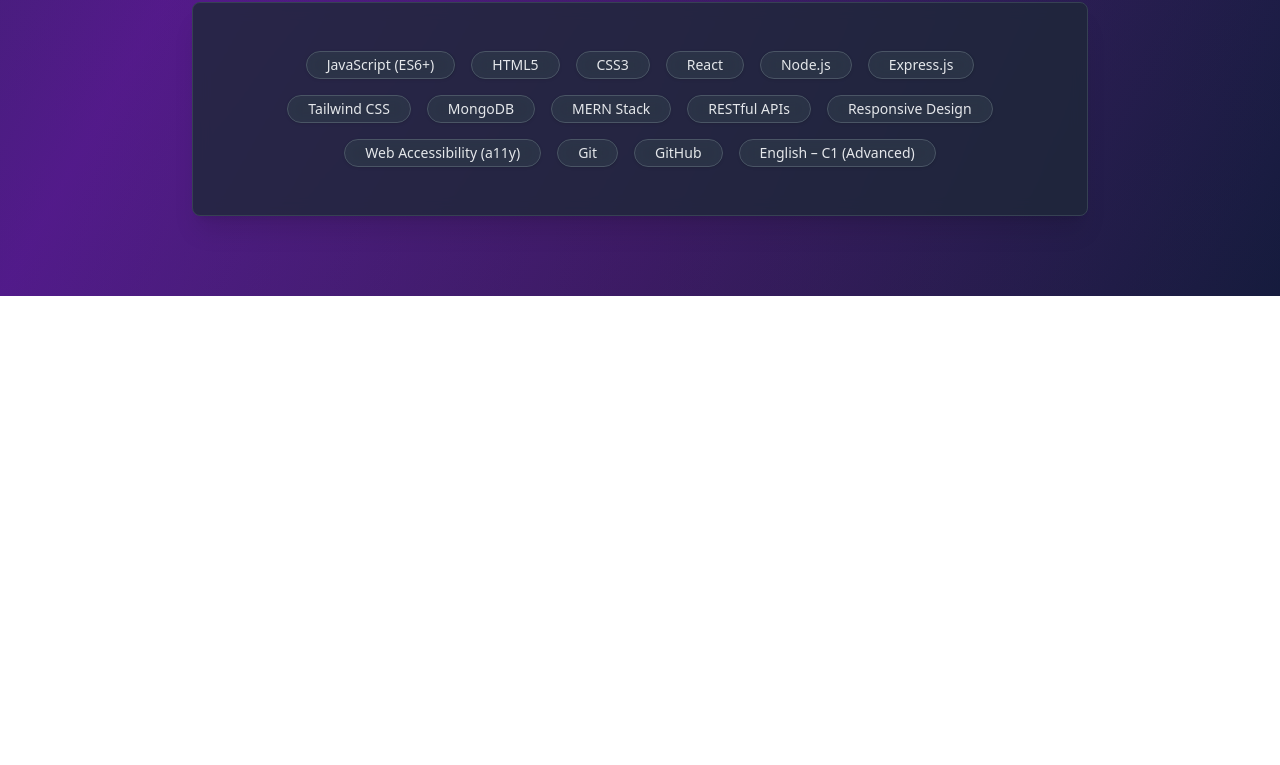
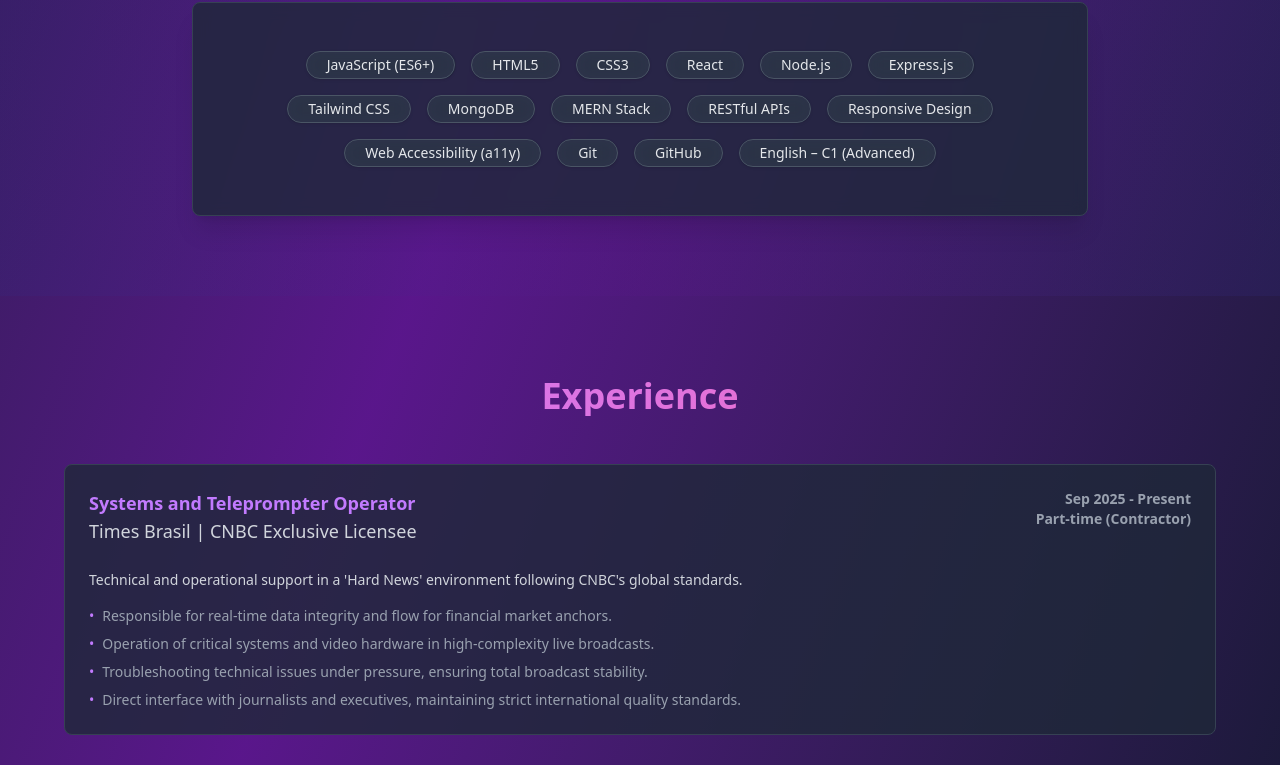
Before and after one commit to Juan-s-moreira/Portfolio, a React (Vite) app: page / in a window 1280 px wide. Shown: the part 2000-2765 px from the top of the page. Before the commit the page ends 2296 px from the top, so only its background shows below. Built offline with nearby package versions, Linux system fonts and the light colour scheme.

Commit message:
feat: implementing exp component

```diff
--- a/src/App.jsx
+++ b/src/App.jsx
@@ -4,6 +4,7 @@ import Hero from './components/Hero'
 import About from './components/About'
 import Projects from './components/Projects'
 import Skills from './components/Skills'
+import Experience from './components/Experience'
 
 const App = () => {
   return (
@@ -16,6 +17,7 @@ const App = () => {
           <About />
           <Projects />
           <Skills />
+          <Experience />
 
         </main>
       </div>
--- a/src/components/Experience.jsx
+++ b/src/components/Experience.jsx
@@ -1,10 +1,55 @@
-import React from 'react'
+import { translations } from "../data/translation";
+import { useLanguage } from "../contexts/LanguageContext";
 
 const Experience = () => {
+  const { language } = useLanguage();
+  const t = translations[language];
+
+
   return (
-    <div>
-
-    </div>
+    <section id="experience" className="py-20 px-4 sm:px-6 lg:px-8">
+      <div className="max-w-6xl mx-auto">
+        <h2 className="text-3xl md:text-4xl font-bold text-center mb-12 bg-gradient-to-r from-purple-400 to-pink-400 bg-clip-text text-transparent">
+          {t.experience.title}
+        </h2>
+        <div className="space-y-8">
+          {/* jobs */}
+          {t.experience.items.map((exp) => (
+            <div key={exp.id} className="card bg-gray-800/80 backdop-blur-sm border border-gray-700">
+              <div className="card-body">
+                <div className="flex flex-col md:flex-row md:justify-between md:items-start">
+                  <div>
+                    <h3 className="card-title text-purple-400 text-lg">
+                      {exp.title}
+                    </h3>
+                    <p className="text-gray-300 text-lg">
+                      {exp.company}
+                    </p>
+                  </div>
+                  <div className="flex flex-col md:items-end text-gray-400 text-sm">
+                    <span className="text-gray-400 text-sm mt-2 md:mt-0 font-bold">{exp.period}</span>
+                    {exp.employmentType && (
+                      <span className="text-gray-400 text-sm font-bold mt-2 md:mt-0">{exp.employmentType}</span>
+                    )}
+                  </div>
+                </div>
+                <p className="text-gray-300 mt-4">
+                  {exp.description}
+                </p>
+                <ul className="space-y-2 mt-2">
+                  {exp.achievements.map((achievements) => (
+                    <li key={achievements} className="text-gray-400 text-sm items-start">
+                      <span className="text-purple-400 mr-2">•</span>
+                      {achievements}
+                    </li>
+                  ))}
+                </ul>
+              </div>
+            </div>
+          ))}
+        </div>
+      </div>
+    </section>
   )
 }
 
--- a/src/components/Skills.jsx
+++ b/src/components/Skills.jsx
@@ -1,60 +1,3 @@
-// import { translations } from "../data/translation"
-// import { useLanguage } from "../contexts/LanguageContext"
-
-// const Skills = () => {
-
-//   const { language } = useLanguage()
-//   const t = translations[language]
-
-
-
-//   return (
-//     <section id='skills'
-//       className='py-20 px-4 sm:px-6 lg:px-8 bg-gradient-to-r from-indigo-900/20 via-purple-900/20 to-indigo-900/20'
-//     >
-//       <div className='max-w-6xl mx-auto'>
-//         <h2 className='text-3xl md:text-4xl font-bold text-center mb-12 bg-gradient-to-r from-purple-400 to-pink-400 bg-clip-text text-transparent'>
-//           {t.skills.title}
-//         </h2>
-//         <div className="max-w-4xl mx-auto">
-//           <div className="card bg-gray-800/80 backdrop-blur-sm border-gray-700">
-//             <div className="card-body">
-
-//               <div className="flex flex-wrap gap-3 justify-center">
-//                 {[
-//                   "Javascript",
-//                   "HTML",
-//                   "CSS",
-//                   "GIT",
-//                   "React",
-//                   "Tailwind",
-//                   "Node",
-//                   "API",
-//                   "Express",
-//                   "MongoDB",
-//                 ].map((skill) => (
-//                   <span key={skill} className="px-4 py-3 badge badge-lg bg-gray-700/80 backdrop-blur-sm text-gray-300 rounded-full text-sm border border-gray-600 hover:border-purple-500 hover:text-purple-400 transition-colors cursor-default">
-//                     {skill}
-
-//                   </span>
-//                 ))
-
-//                 }
-//               </div>
-//             </div>
-
-//           </div>
-
-//         </div>
-//       </div>
-
-//     </section>
-//   )
-// }
-
-// export default Skills
-
-
 import { translations } from "../data/translation";
 import { useLanguage } from "../contexts/LanguageContext";
 
@@ -76,11 +19,10 @@ const Skills = () => {
           <div className="card bg-gray-800/80 backdrop-blur-sm border border-gray-700 shadow-xl">
             <div className="card-body p-8 md:p-12">
 
-              {/* Nuvem de Skills */}
               <div className="flex flex-wrap gap-4 justify-center">
-                {t.skills.items.map((skill, index) => (
+                {t.skills.items.map((skill) => (
                   <span
-                    key={index}
+                    key={skill}
                     className="px-5 py-3 badge badge-lg bg-gray-700/50 backdrop-blur-sm text-gray-200 rounded-full text-sm font-medium border border-gray-600 hover:border-purple-500 hover:text-purple-400 hover:bg-gray-700/80 transition-all duration-300 cursor-default shadow-sm"
                   >
                     {skill}
--- a/src/data/translation.jsx
+++ b/src/data/translation.jsx
@@ -25,46 +25,49 @@ export const translations = {
         Beyond independent development, I have practical experience delivering under pressure: I structured responsive interfaces and ranked in the Top 6 overall at the Codecon 2024 Hackathon.`,
     },
     experience: {
-      title: "Professional Experience",
-      job1: {
+      title: "Experience",
+      items: [
+        {
+          id: "cnbc",
           title: "Systems and Teleprompter Operator",
-        company: "Times Brasil | Exclusive CNBC Licensee",
+          company: "Times Brasil | CNBC Exclusive Licensee",
           period: "Sep 2025 - Present",
           employmentType: "Part-time (Contractor)",
-        description:
-          "Technical operational support in a 'Hard News' environment, operating under CNBC’s international standards.",
+          description: "Technical and operational support in a 'Hard News' environment following CNBC's global standards.",
           achievements: [
             "Responsible for real-time data integrity and flow for financial market anchors.",
-          "Operating critical text systems and video hardware during high-stakes live broadcasts.",
-          "Real-time technical troubleshooting under pressure, ensuring zero broadcast downtime.",
-          "Direct collaboration with top-tier journalists and executives, upholding global CNBC quality standards."
+            "Operation of critical systems and video hardware in high-complexity live broadcasts.",
+            "Troubleshooting technical issues under pressure, ensuring total broadcast stability.",
+            "Direct interface with journalists and executives, maintaining strict international quality standards."
           ],
         },
-      job2: {
+        {
+          id: "digitaltp",
           title: "Systems and Teleprompter Operator",
-        company: "Digital TP - Produções e Serviços",
+          company: "Digital TP - Productions and Services",
           period: "Nov 2021 - May 2024",
-        employmentType: "Full-time (Permanent)",
-        description:
-          "Provided technical support in audiovisual production for live concerts and music festivals, corporate events, live streams, and educational recordings.",
+          employmentType: "Full-time",
+          description: "Provided technical audiovisual support for major concerts, corporate events, live streams, and educational recordings.",
           achievements: [
-          "Configured workstations, video hardware, and real-time display software.",
-          "Resolved critical system and hardware issues under high pressure and strict deadlines.",
-          "Collaborated directly with presenters and directors to ensure technical stability during productions.",
-          "Managed precise data flow and synchronization to guarantee seamless live broadcasts.",
+            "Configuration of workstations, video hardware, and real-time playback software.",
+            "Resolved critical system and hardware issues under pressure and strict deadlines.",
+            "Direct interface with presenters and directors, ensuring technical stability during productions.",
+            "Precise control of data flow and synchronization to ensure broadcast continuity."
           ],
         },
-      Hackathon: {
-        title: "Frontend Developer (Top 6)",
+        {
+          id: "codecon-hackathon",
+          title: "Frontend Developer",
           company: "Codecon",
           period: "2024",
-        description: "Intensive 48-hour development of a smart waste management application.",
+          description: "Intensive development of a smart waste collection application within 48 hours.",
           achievements: [
             "Led the structuring of responsive layouts using HTML, CSS, and JavaScript.",
-          "Ranked among the top 6 projects in the overall competition.",
-          "Managed version control with Git in a multidisciplinary team under tight deadlines.",
-        ],
+            "Ranked among the Top 6 projects in the overall competition.",
+            "Managed version control with Git in a multidisciplinary team under strict deadlines."
+          ]
         }
+      ]
     },
     education: {
       title: "Education",
@@ -165,13 +168,14 @@ export const translations = {
     },
     experience: {
       title: "Experiência",
-      job1: {
+      items: [
+        {
+          id: "cnbc",
           title: "Operador de Sistemas e Teleprompter",
           company: "Times Brasil | Licenciado Exclusivo CNBC",
           period: "Set 2025 - Presente",
           employmentType: "Meio Período (PJ)",
-        description:
-          "Suporte técnico e operacional em ambiente de 'Hard News' sob padrões globais da CNBC.",
+          description: "Suporte técnico e operacional em ambiente de 'Hard News' sob padrões globais da CNBC.",
           achievements: [
             "Responsável pela integridade e fluxo de dados em tempo real para âncoras de mercado financeiro.",
             "Operação de sistemas críticos e hardware de vídeo em transmissões ao vivo de alta complexidade.",
@@ -179,13 +183,13 @@ export const translations = {
             "Interface direta com jornalistas e executivos, mantendo rigorosos padrões internacionais de qualidade."
           ],
         },
-      job2: {
+        {
+          id: "digitaltp",
           title: "Operador de Sistemas e Teleprompter",
           company: "Digital TP - Produções e Serviços",
           period: "Nov 2021 - Mai 2024",
-        employmentType: "Tempo Integral (CLT)",
-        description:
-          "Atuação com suporte técnico no audiovisual para grandes shows, eventos corporativos, lives e gravações de aulas.",
+          employmentType: "Tempo Integral",
+          description: "Atuação com suporte técnico no audiovisual para grandes shows, eventos corporativos, lives e gravações de aulas.",
           achievements: [
             "Configuração de estações de trabalho, hardware de vídeo e softwares de exibição em tempo real.",
             "Resolução de problemas críticos de sistema e hardware sob pressão e prazos rigorosos.",
@@ -193,10 +197,12 @@ export const translations = {
             "Controle preciso de fluxo de dados e sincronia para garantir a continuidade das transmissões.",
           ],
         },
-      Hackathon: {
+        {
+          id: "codecon-hackathon",
           title: "Desenvolvedor Frontend",
           company: "Codecon",
           period: "2024",
+          // Note que o Hackathon não tem "employmentType", vamos tratar isso no componente!
           description: "Desenvolvimento intensivo de uma aplicação de coleta de lixo inteligente durante 48 horas.",
           achievements: [
             "Liderei a estruturação de layouts responsivos utilizando HTML, CSS e JavaScript.",
@@ -204,6 +210,7 @@ export const translations = {
             "Gerenciamento de versionamento com Git em equipe multidisciplinar sob prazos rigorosos.",
           ]
         }
+      ]
     },
     education: {
       title: "Formação Acadêmica",
```
Lines whose indentation alone changed are shown as unchanged.
